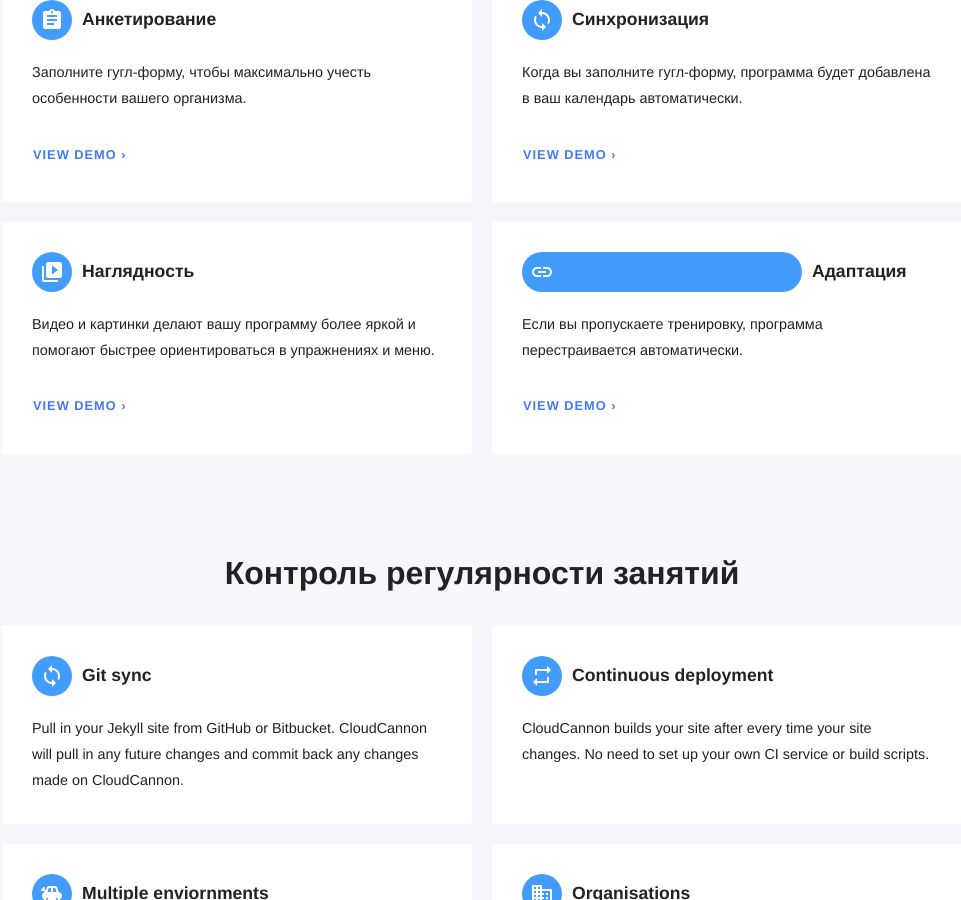
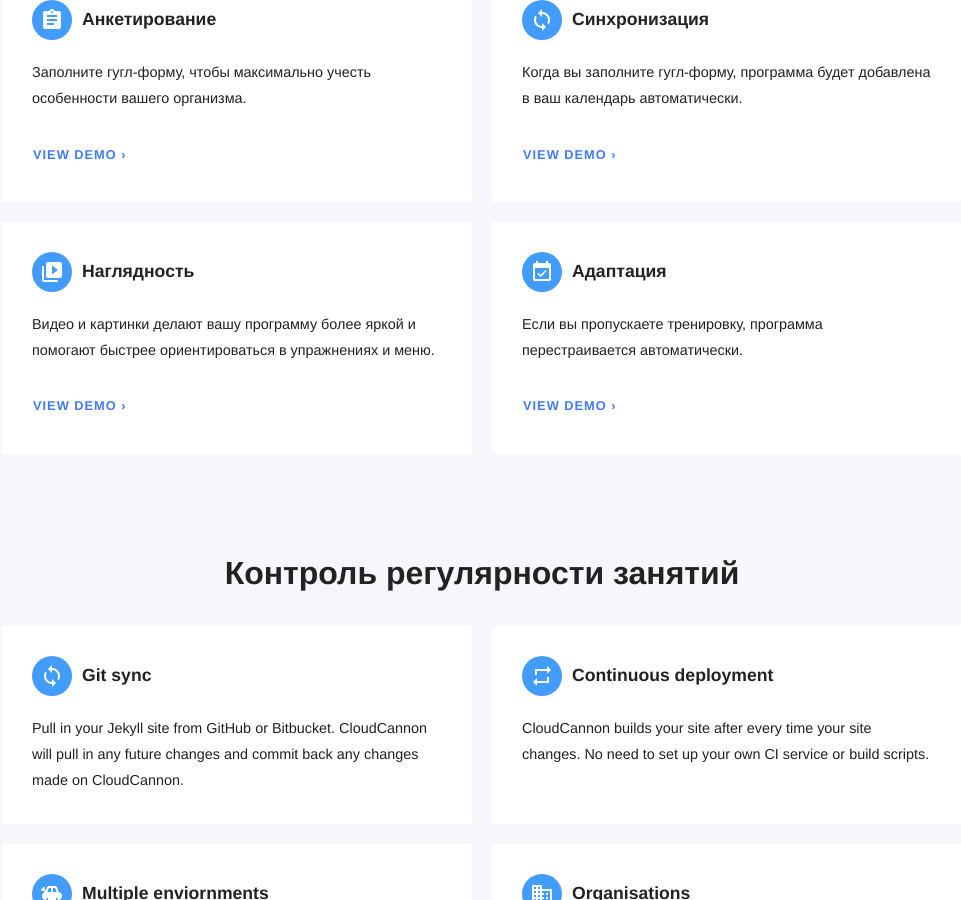
Before and after one commit to RakhimyanTim/adroholic.github.io, a Jekyll site: the page built from pages/features.html, in a window 1280 px wide and 900 px high, scrolled down 705 px. Shown: the whole window, without its empty margins (158-1119 px from the left). Built offline with Jekyll 4.4.1, drawn with Linux system fonts in a browser that asks for light colours; some web fonts are replaced.

Commit message:
Update features.html

```diff
--- a/pages/features.html
+++ b/pages/features.html
@@ -29,7 +29,7 @@ permalink: /features/
 		{% include components/features/data-block.html icon="sync" video="FyZh-Ld55UU" title="Синхронизация" content="Когда вы заполните гугл-форму, программа будет добавлена в ваш календарь автоматически." %}
 
 		{% include components/features/data-block.html icon="video_library" video="pzzMMms1eSU" title="Наглядность" content="Видео и картинки делают вашу программу более яркой и помогают быстрее ориентироваться в упражнениях и меню." %}
-		{% include components/features/data-block.html icon="link_available" video="pxMAYVMYBrU" title="Адаптация" content="Если вы пропускаете тренировку, программа перестраивается автоматически." %}
+		{% include components/features/data-block.html icon="event_available" video="pxMAYVMYBrU" title="Адаптация" content="Если вы пропускаете тренировку, программа перестраивается автоматически." %}
 	</ul>
 
 	<h2>Контроль регулярности занятий</h2>
```
